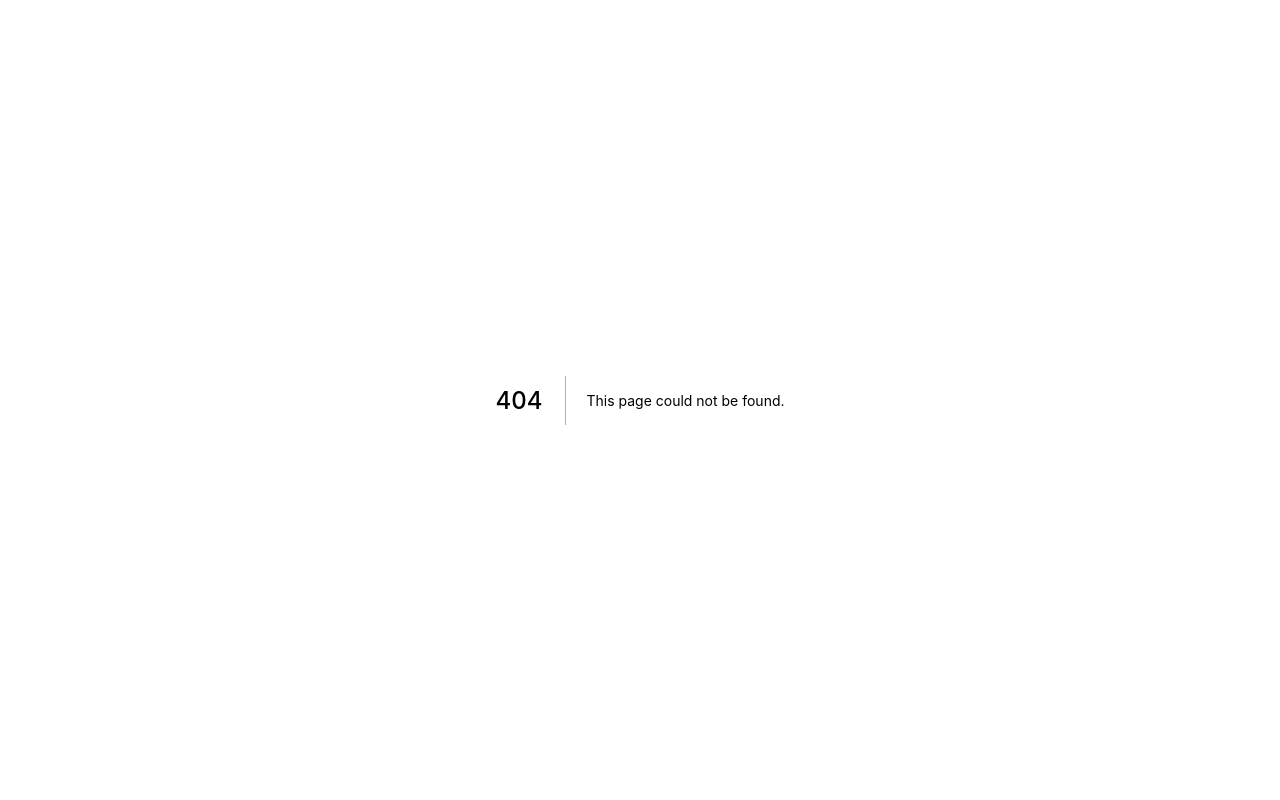
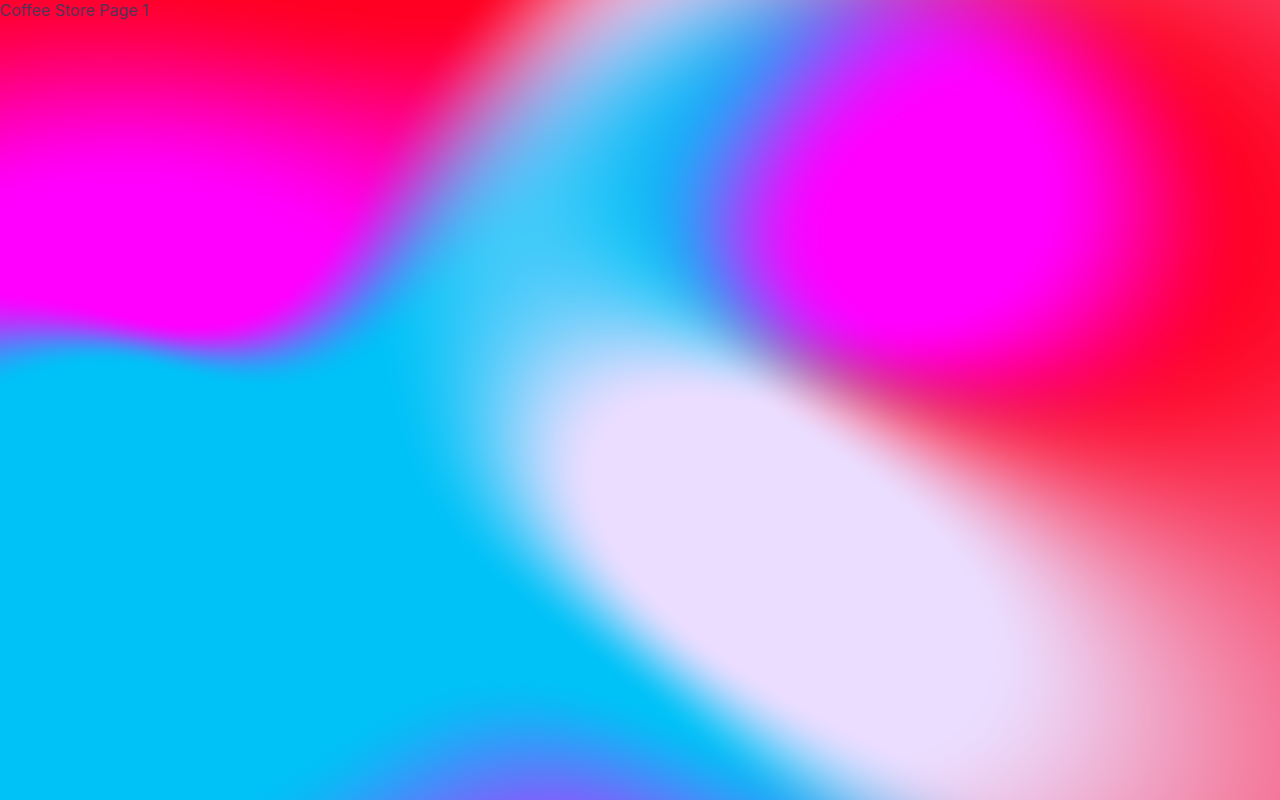
Before and after one commit to jatgro/coffee-connoisseur-nextJS, a Next.js app: page /coffee-store/1 in a window 1280 px wide. Before the commit this address had no page. Built offline with nearby package versions, Linux system fonts and the light colour scheme.

Commit message:
added a dynamic route for coffee-store

```diff
--- /dev/null
+++ b/pages/coffee-store/[id].js
@@ -0,0 +1,8 @@
+import { useRouter } from "next/router";
+
+const CoffeeStore = () => {
+  const router = useRouter();
+  return <div>Coffee Store Page {router.query.id} </div>;
+};
+
+export default CoffeeStore;
--- a/pages/index.js
+++ b/pages/index.js
@@ -11,7 +11,7 @@
   return (
     <div className={styles.container}>
       <Head>
-        <title>Create Next App</title>
+        <title>Coffee Connoisseur</title>
         <meta name="description" content="Generated by create next app" />
         <link rel="icon" href="/favicon.ico" />
       </Head>
```
